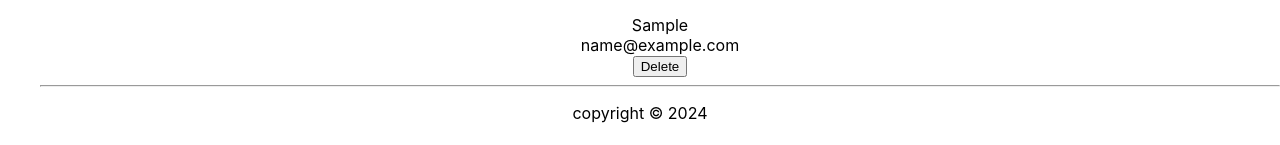
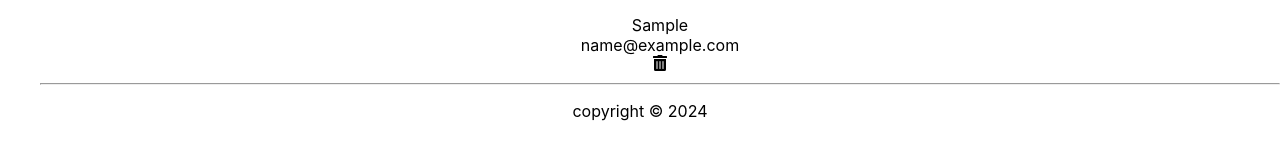
Before and after one commit to enowmbi/contact-app-react, a React (Create React App) app: page / in a window 1280 px wide. Both pictures are taken after typing "Sample", "name@example.com" into the empty fields and a click on the button "Add Contact". Shown: the part 199-344 px from the top of the page. Built offline with nearby package versions, Linux system fonts and the light colour scheme.

Commit message:
Add react icons

```diff
--- a/package.json
+++ b/package.json
@@ -8,6 +8,7 @@
     "@testing-library/user-event": "^13.5.0",
     "react": "^18.2.0",
     "react-dom": "^18.2.0",
+    "react-icons": "^4.7.1",
     "react-scripts": "5.0.1",
     "uuid": "^9.0.1",
     "web-vitals": "^2.1.4"
--- a/src/components/ContactListItem.js
+++ b/src/components/ContactListItem.js
@@ -1,9 +1,15 @@
+import {FaTrashAlt} from 'react-icons/fa'
 const ContactListItem = ({contact, handleDeleteContact})=>{
     return(
         <li key={contact.id}>
             <div>{contact.name}</div>
             <div>{contact.email}</div>
-            <button onClick={() => handleDeleteContact(contact.id)}>Delete</button>
+
+            <FaTrashAlt
+                role="button"
+                tabindex="0"
+                onClick={() => handleDeleteContact(contact.id)}
+                />
             <hr/>
         </li>
     )
```
Also changed, not shown: 1 other file (tests, documents, lock files or other folders).
